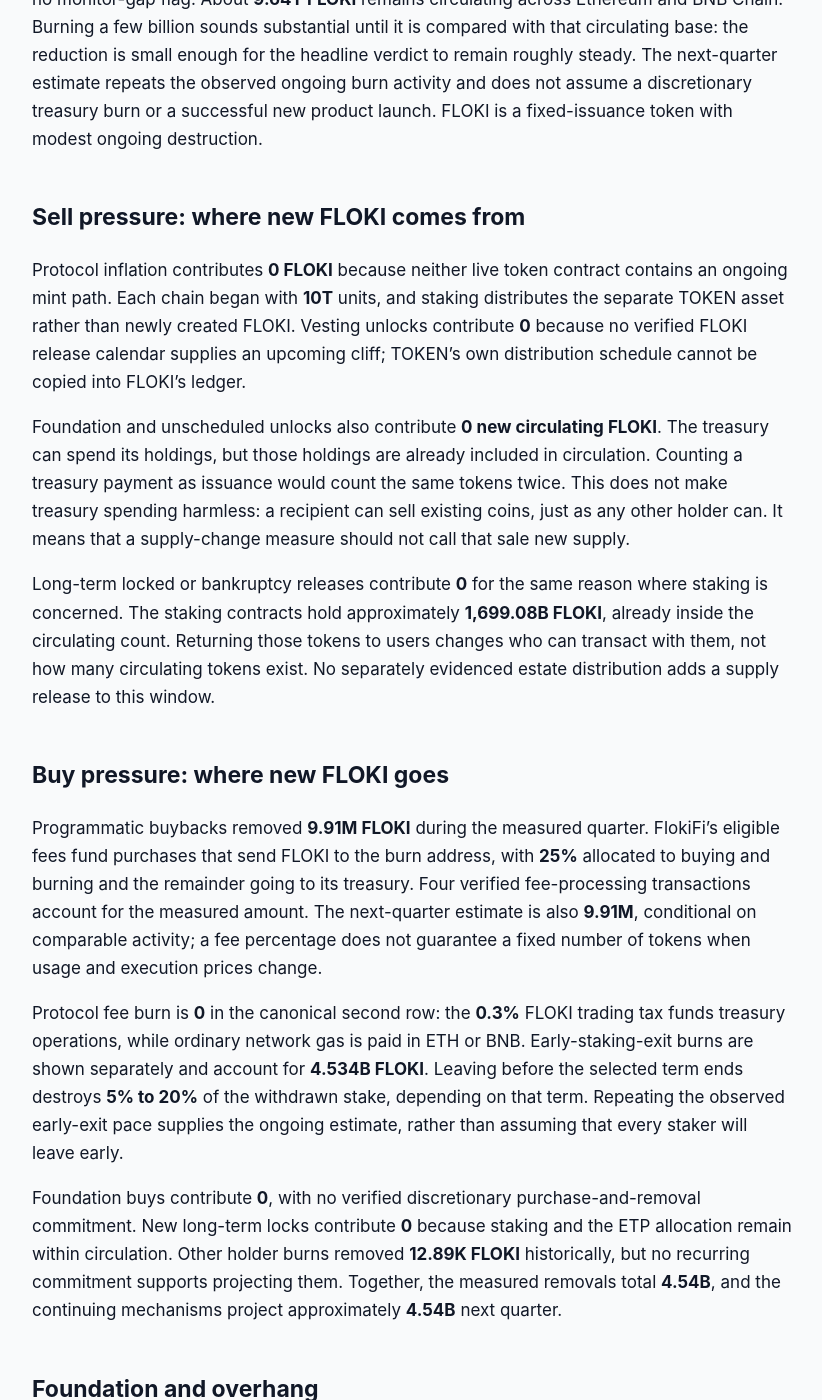
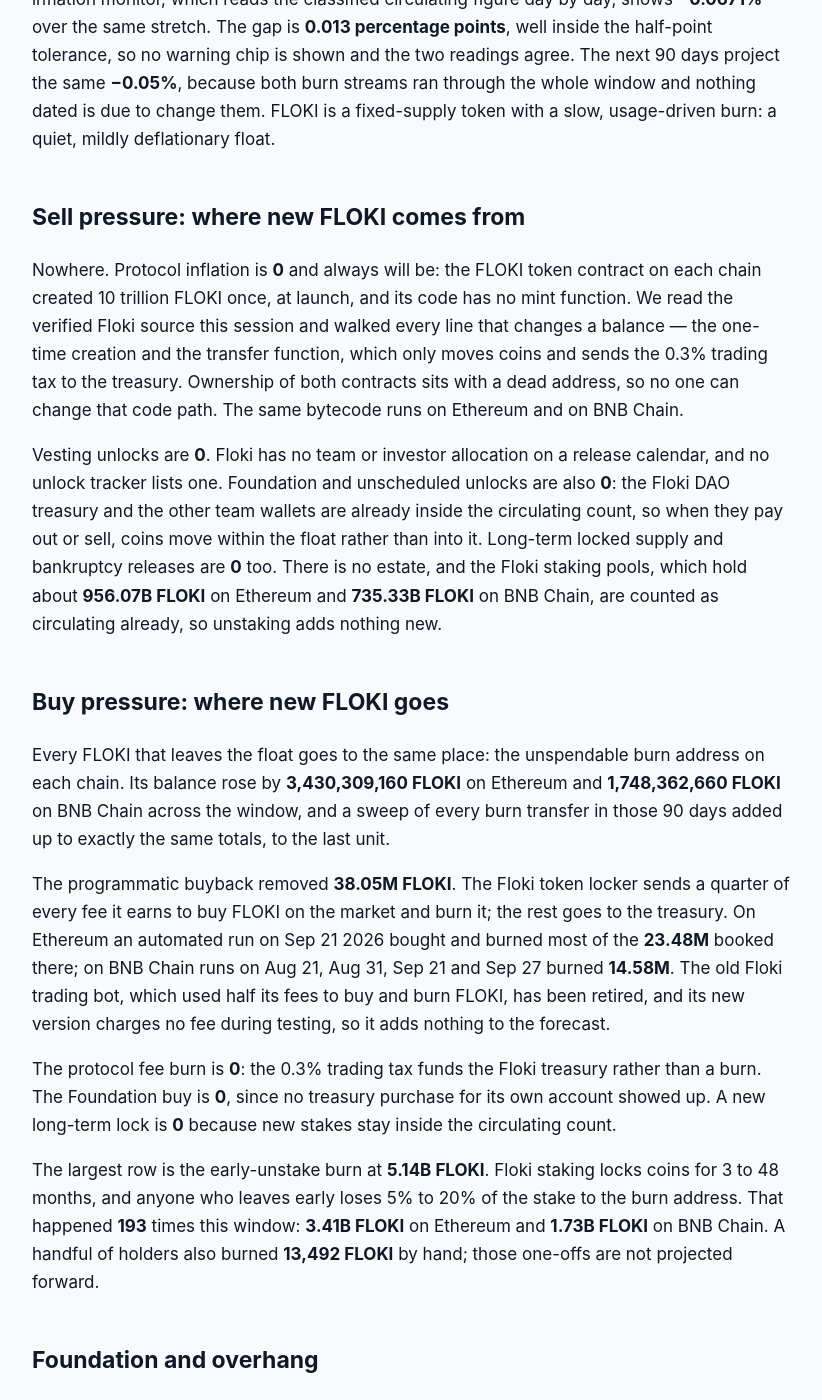
Before and after one commit to jeevansongmy-spec/mrnasdog-articles, a Jekyll site: the page built from crypto/floki-pressure-framework.md, in a window 1280 px wide and 1400 px high, scrolled down 557 px. Shown: the whole window, without its empty margins (228-1050 px from the left). Built offline with Jekyll 4.4.1, drawn with Linux system fonts in a browser that asks for light colours; some of the changed text lies outside the part shown.

Commit message:
publish: crypto/floki-pressure-framework

```diff
--- a/crypto/floki-pressure-framework.md
+++ b/crypto/floki-pressure-framework.md
@@ -1,6 +1,6 @@
 ---
 title: "FLOKI Inflation Analysis · September 2026 · Mixed flows · supply roughly steady"
-description: "FLOKI supply is roughly steady: 4.54B burned, no new issuance, and net −0.05% over 90 days. Treasury payments move existing supply; burns are projected."
+description: "FLOKI supply is roughly steady: no new FLOKI can be made, and staking-exit burns plus a fee buyback removed 5.18B FLOKI in 90 days, −0.05% net, the same next."
 canonical_url: "https://mrnasdog.com/research/floki/inflation"
 tags: ["crypto", "floki", "tokenomics", "ethereum"]
 published: true
@@ -10,54 +10,48 @@ Originally published at [FLOKI Inflation Analysis · September 2026 · Mixed flo
 
 # FLOKI Inflation Analysis · September 2026 · Mixed flows · supply roughly steady
 
-Mixed flows · supply roughly steady: FLOKI recorded **0 new circulating tokens** against **4.54B FLOKI burned**, leaving **−0.05% net supply change** over the 90 days ending Sep 19 2026. A similar **−0.05%** is projected through Dec 18 2026, while the independent supply monitor reads **−0.08%**. Most destruction comes from early-staking-exit penalties; neither treasury payments nor unstaking creates additional FLOKI.
+The MrNasdog Pressure Framework reads FLOKI at **−0.05% net** over the trailing 90 days and **−0.05%** over the next 90: no new FLOKI is created at all, and burns removed **5.18B FLOKI** from a float of **9.64T**. Almost all of that burn is the early-unstake penalty of the Floki staking program — **5.14B FLOKI** — with a fee-funded buyback adding **38.05M**. Floki supply is fixed by code on both Ethereum and BNB Chain, so FLOKI can only shrink, and it shrinks slowly.
 
 ## The verdict, in one paragraph
 
-The measured **−0.05%** supply change and the monitor’s **−0.08%** reading differ by approximately **0.03 percentage points**, below the warning threshold, so the overview carries no monitor-gap flag. About **9.64T FLOKI** remains circulating across Ethereum and BNB Chain. Burning a few billion sounds substantial until it is compared with that circulating base: the reduction is small enough for the headline verdict to remain roughly steady. The next-quarter estimate repeats the observed ongoing burn activity and does not assume a discretionary treasury burn or a successful new product launch. FLOKI is a fixed-issuance token with modest ongoing destruction.
+Over the 90 days to Sep 29 2026, the Floki ledger shows **0 FLOKI** of new supply and **5,178,671,821 FLOKI** burned, a net of **−0.0537%** of circulating supply, shown as **−0.05%**. Our inflation monitor, which reads the classified circulating figure day by day, shows **−0.0671%** over the same stretch. The gap is **0.013 percentage points**, well inside the half-point tolerance, so no warning chip is shown and the two readings agree. The next 90 days project the same **−0.05%**, because both burn streams ran through the whole window and nothing dated is due to change them. FLOKI is a fixed-supply token with a slow, usage-driven burn: a quiet, mildly deflationary float.
 
 ## Sell pressure: where new FLOKI comes from
 
-Protocol inflation contributes **0 FLOKI** because neither live token contract contains an ongoing mint path. Each chain began with **10T** units, and staking distributes the separate TOKEN asset rather than newly created FLOKI. Vesting unlocks contribute **0** because no verified FLOKI release calendar supplies an upcoming cliff; TOKEN’s own distribution schedule cannot be copied into FLOKI’s ledger.
+Nowhere. Protocol inflation is **0** and always will be: the FLOKI token contract on each chain created 10 trillion FLOKI once, at launch, and its code has no mint function. We read the verified Floki source this session and walked every line that changes a balance — the one-time creation and the transfer function, which only moves coins and sends the 0.3% trading tax to the treasury. Ownership of both contracts sits with a dead address, so no one can change that code path. The same bytecode runs on Ethereum and on BNB Chain.
 
-Foundation and unscheduled unlocks also contribute **0 new circulating FLOKI**. The treasury can spend its holdings, but those holdings are already included in circulation. Counting a treasury payment as issuance would count the same tokens twice. This does not make treasury spending harmless: a recipient can sell existing coins, just as any other holder can. It means that a supply-change measure should not call that sale new supply.
-
-Long-term locked or bankruptcy releases contribute **0** for the same reason where staking is concerned. The staking contracts hold approximately **1,699.08B FLOKI**, already inside the circulating count. Returning those tokens to users changes who can transact with them, not how many circulating tokens exist. No separately evidenced estate distribution adds a supply release to this window.
+Vesting unlocks are **0**. Floki has no team or investor allocation on a release calendar, and no unlock tracker lists one. Foundation and unscheduled unlocks are also **0**: the Floki DAO treasury and the other team wallets are already inside the circulating count, so when they pay out or sell, coins move within the float rather than into it. Long-term locked supply and bankruptcy releases are **0** too. There is no estate, and the Floki staking pools, which hold about **956.07B FLOKI** on Ethereum and **735.33B FLOKI** on BNB Chain, are counted as circulating already, so unstaking adds nothing new.
 
 ## Buy pressure: where new FLOKI goes
 
-Programmatic buybacks removed **9.91M FLOKI** during the measured quarter. FlokiFi’s eligible fees fund purchases that send FLOKI to the burn address, with **25%** allocated to buying and burning and the remainder going to its treasury. Four verified fee-processing transactions account for the measured amount. The next-quarter estimate is also **9.91M**, conditional on comparable activity; a fee percentage does not guarantee a fixed number of tokens when usage and execution prices change.
+Every FLOKI that leaves the float goes to the same place: the unspendable burn address on each chain. Its balance rose by **3,430,309,160 FLOKI** on Ethereum and **1,748,362,660 FLOKI** on BNB Chain across the window, and a sweep of every burn transfer in those 90 days added up to exactly the same totals, to the last unit.
 
-Protocol fee burn is **0** in the canonical second row: the **0.3%** FLOKI trading tax funds treasury operations, while ordinary network gas is paid in ETH or BNB. Early-staking-exit burns are shown separately and account for **4.534B FLOKI**. Leaving before the selected term ends destroys **5% to 20%** of the withdrawn stake, depending on that term. Repeating the observed early-exit pace supplies the ongoing estimate, rather than assuming that every staker will leave early.
+The programmatic buyback removed **38.05M FLOKI**. The Floki token locker sends a quarter of every fee it earns to buy FLOKI on the market and burn it; the rest goes to the treasury. On Ethereum an automated run on Sep 21 2026 bought and burned most of the **23.48M** booked there; on BNB Chain runs on Aug 21, Aug 31, Sep 21 and Sep 27 burned **14.58M**. The old Floki trading bot, which used half its fees to buy and burn FLOKI, has been retired, and its new version charges no fee during testing, so it adds nothing to the forecast.
 
-Foundation buys contribute **0**, with no verified discretionary purchase-and-removal commitment. New long-term locks contribute **0** because staking and the ETP allocation remain within circulation. Other holder burns removed **12.89K FLOKI** historically, but no recurring commitment supports projecting them. Together, the measured removals total **4.54B**, and the continuing mechanisms project approximately **4.54B** next quarter.
+The protocol fee burn is **0**: the 0.3% trading tax funds the Floki treasury rather than a burn. The Foundation buy is **0**, since no treasury purchase for its own account showed up. A new long-term lock is **0** because new stakes stay inside the circulating count.
+
+The largest row is the early-unstake burn at **5.14B FLOKI**. Floki staking locks coins for 3 to 48 months, and anyone who leaves early loses 5% to 20% of the stake to the burn address. That happened **193** times this window: **3.41B FLOKI** on Ethereum and **1.73B FLOKI** on BNB Chain. A handful of holders also burned **13,492 FLOKI** by hand; those one-offs are not projected forward.
 
 ## Foundation and overhang
 
-The published treasuries hold **36.41B FLOKI on Ethereum** and **74.69B on BNB Chain**. A second Ethereum Safe, verified to share the treasury’s signer set, holds **114.65B**. FlokiFi’s BNB Chain treasury holds **78.46M**, while its Ethereum counterpart holds **0 FLOKI**. The community-approved ETP allocation holds **16.31B** across both chains, and the two trading-tax handlers together hold approximately **0.437M**. The checked fee-purchase routes send their acquired FLOKI directly to the burn destination.
+The team-controlled FLOKI we track is all inside the float. The Floki DAO treasury holds about **22.41B FLOKI** on Ethereum, down from about **60.60B** 90 days ago, and about **74.69B FLOKI** on BNB Chain, up from about **20.06B**. A second Ethereum Safe run by the same five signers holds about **114.65B FLOKI**, down from about **164.65B**. The wallet set aside for the Floki ETP holds about **7.78B FLOKI** on Ethereum and **8.53B FLOKI** on BNB Chain, unchanged. The contracts that collect the trading tax hold well under 1M FLOKI each, and the locker's treasuries hold almost none. We read these balances on-chain at every rebuild and review the project's news every two weeks.
 
-These balances belong on a daily on-chain watch list, with product and governance commitments reviewed every two weeks. They are already circulating, so a balance decrease alone does not enter Sell #3 as additional supply. A confirmed change that moves previously excluded tokens into circulation would enter that row at the next refresh; a verified burn from a counted balance would enter the appropriate buy row. The ETP allocation is especially worth watching because its eventual division between liquidity support and destruction remains conditional on execution.
+Because the circulating count already includes all of these wallets, a treasury sale changes who holds FLOKI, not how much FLOKI exists. If one of these balances falls between refreshes, we check where the coins went; only coins proven to enter the float from outside it would ever reach the sell side.
 
-## How FLOKI compares to other fixed-supply tokens
+## How FLOKI compares to other meme coins
 
-FLOKI and JASMY both lack an ongoing mint path, but their current supply outcomes differ. JASMY’s measured reserve and burn balances are unchanged, leaving its supply ledger flat. FLOKI has actual destruction, chiefly from staking penalties, alongside a much smaller fee-funded buy-and-burn. A cap describes the ceiling; these separate mechanisms determine whether the amount circulating actually declines.
+FLOKI sits with the fixed-supply meme coins, not with the ones that print new coins. Dogecoin adds a fixed number of new coins every block forever, so its supply grows every year no matter what holders do. Floki can never grow: its supply was fixed at launch on both chains, and the only open question is how fast it shrinks.
 
-Ethereum provides a different comparison. It issues ETH to validators and burns transaction base fees, so its net outcome depends on two active forces. FLOKI does not issue its own consensus reward, and Ethereum gas charged for a FLOKI transfer does not burn FLOKI. The token’s own destruction must be traced separately.
+Among fixed-supply meme coins, the difference is what drives the burn. Some rely on a large one-time burn or a tax that burns on every trade. Floki burns through its own products: stakers who break their lock, and a slice of the fees its token locker earns. That ties the burn to how the Floki products are used, which makes it steady but small — about **0.05%** of supply every 90 days.
 
-Revenue purchases and exit penalties also carry different economic meanings. The first depends on people paying to use a service. The second depends on people leaving a lock early. Both remove tokens when completed, but neither proves sustained demand for holding FLOKI, and neither alone predicts its market price.
+Floki also runs on two chains, Ethereum and BNB Chain, with a separate 10-trillion supply on each and a large share of each already burned. The float is simply everything not sitting at the two burn addresses, about **9.64T FLOKI**, so there is no hidden locked bucket waiting to be released.
 
 ## What to watch in the next 90 days
 
-Through **Dec 18 2026**, watch whether FlokiFi continues routing a quarter of eligible fees into completed purchases and burns.
-
-Watch the two staking contracts for a change in early-exit volume or penalty terms, which would alter the largest removal estimate.
-
-Watch for the replacement trading product’s confirmed fee split and launch terms: the **Sep 7 2026** community update left that percentage unsettled, so the retired bot’s old split is not projected.
-
-Watch the ETP allocation for an executed liquidity deployment or burn; no fixed launch date supplies a scheduled supply event in this forecast.
+First, the replacement for the Floki trading bot: at its Sep 7 2026 update the team said the share of fees going to buy and burn FLOKI is still being decided, and a real fee on a busy bot could become a second burn stream. Second, the pace of early exits from Floki staking, which drives **99%** of the burn — a wave of exits would speed it up, a calm market would slow it. Third, the automated locker buyback runs, last seen on Sep 21 and Sep 27 2026. Fourth, the Floki DAO treasury, whose BNB Chain wallet grew by about **54.6B FLOKI** this window; its sales do not change supply, but its choices on burns would. Fifth, any Floki DAO vote on a new burn or on the ETP, where no date has been set.
 
 ## Summary
 
-FLOKI’s verdict is **mixed flows · supply roughly steady**, with **−0.05%** measured and approximately **−0.05%** projected over 90 days. No new tokens are issued; **4.54B** was destroyed, overwhelmingly through early-staking-exit penalties. The main uncertainties are future exit activity, product-fee revenue and discretionary treasury decisions. Its original **20T** across the two contracts cannot expand through an ongoing mint function, but a fixed ceiling does not prevent existing holders from selling.
+FLOKI cannot inflate: its code on Ethereum and BNB Chain has no way to create new coins, so Sell pressure is **0**. Burns from the Floki staking early-unstake penalty and a fee-funded buyback removed **5.18B FLOKI** in 90 days, a net of **−0.05%**, matching our monitor within **0.013 percentage points**. The main risk to the reading is how small the burn is: it depends on stakers leaving early, and the retired trading bot no longer adds to it. Supply is capped at what exists today, about **9.64T FLOKI**, and can only go down from here.
 
-MrNasdog Pressure Framework analysis of FLOKI, Metric 1 — Inflation. Data + explanation only. Not financial advice. Updated Sep 19 2026.
+*MrNasdog Pressure Framework analysis of FLOKI, Metric 1 — Inflation. Data + explanation only. Not financial advice. Checked Sep 29 2026.*
```
